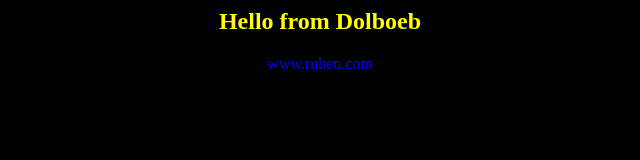
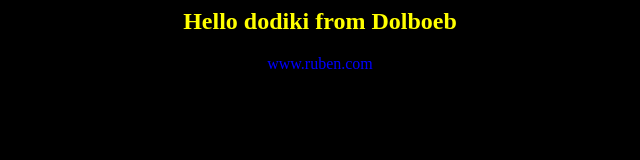
Before and after one commit to arnietv916/app-for-jenkins, a plain HTML site: page index.html in a window 1280 px wide. Shown: the whole page, without its empty margins (320-960 px from the left). Drawn offline with Linux system fonts and the light colour scheme.

Commit message:
update 1 index

```diff
--- a/index.html
+++ b/index.html
@@ -1,7 +1,7 @@
 <html>
 <body bgcolor=black>
 <center>
-<h2><font color=yellow>Hello from Dolboeb</font></h2>
+<h2><font color=yellow>Hello dodiki from Dolboeb</font></h2>
 
 <font color=blue>www.ruben.com</font>
 
```
